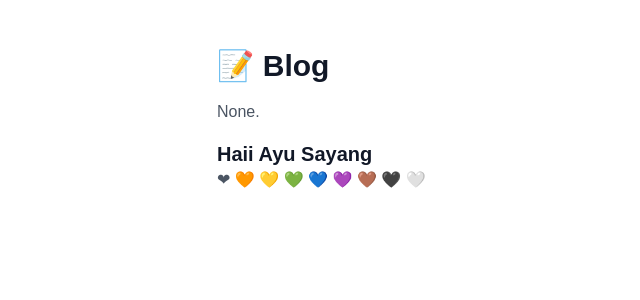
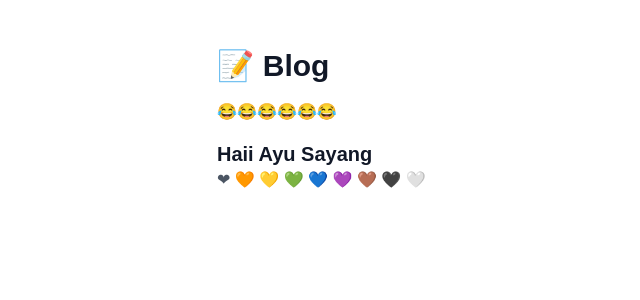
Before and after one commit to LaijuKamang/my-portfolio, a Next.js app: page /blog in a window 1280 px wide. Shown: the top 300 px of the page, without its empty margins (39-679 px from the left). Built offline with nearby package versions, Linux system fonts and the light colour scheme.

Commit message:
Update page.tsx

```diff
--- a/app/blog/page.tsx
+++ b/app/blog/page.tsx
@@ -3,7 +3,7 @@
     <main className="min-h-screen bg-white dark:bg-black text-gray-900 dark:text-gray-100 px-6 py-12">
       <section className="max-w-3xl mx-auto">
         <h1 className="text-3xl font-bold mb-4">📝 Blog</h1>
-        <p className="text-gray-600 dark:text-gray-400 mb-4">None.</p>
+        <p className="text-gray-600 dark:text-gray-400 mb-4">😂😂😂😂😂😂</p>
         <ul className="space-y-4">
           <li>
             <h2 className="text-xl font-semibold">Haii Ayu Sayang</h2>
```
